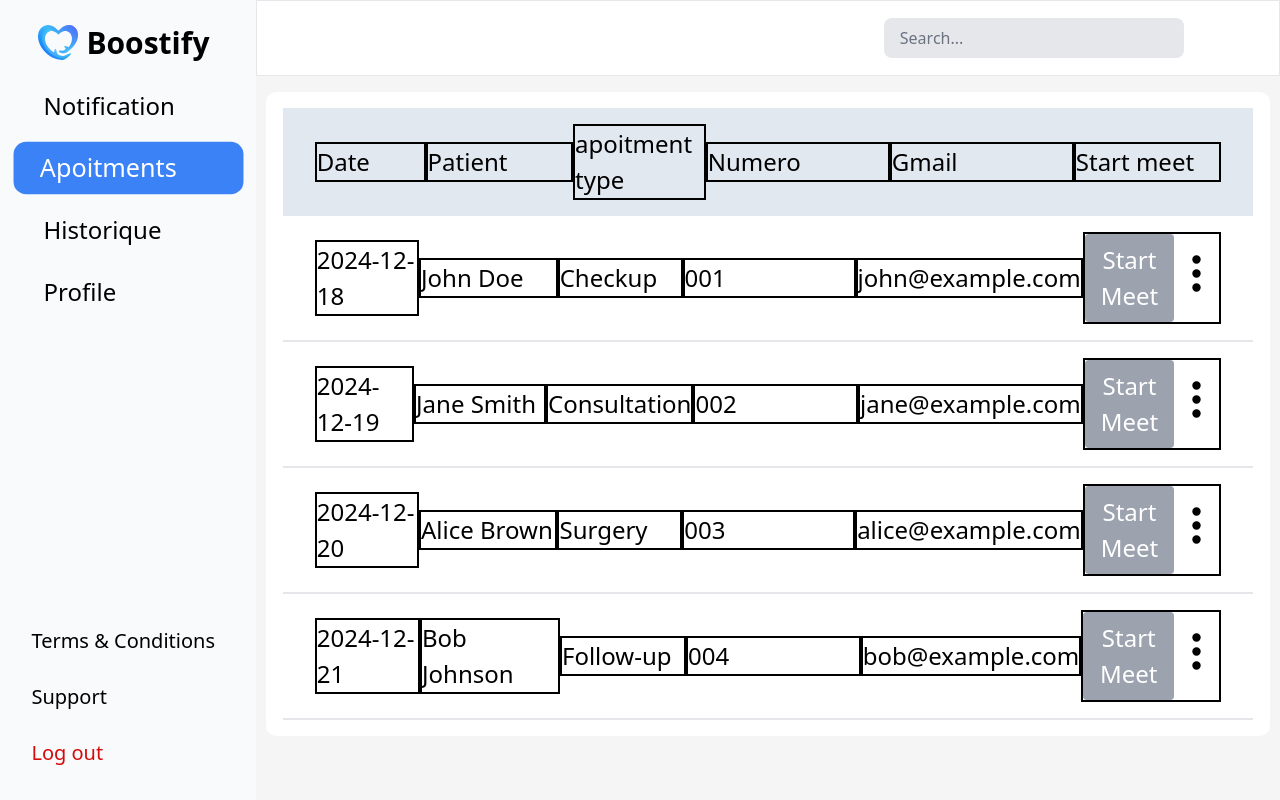
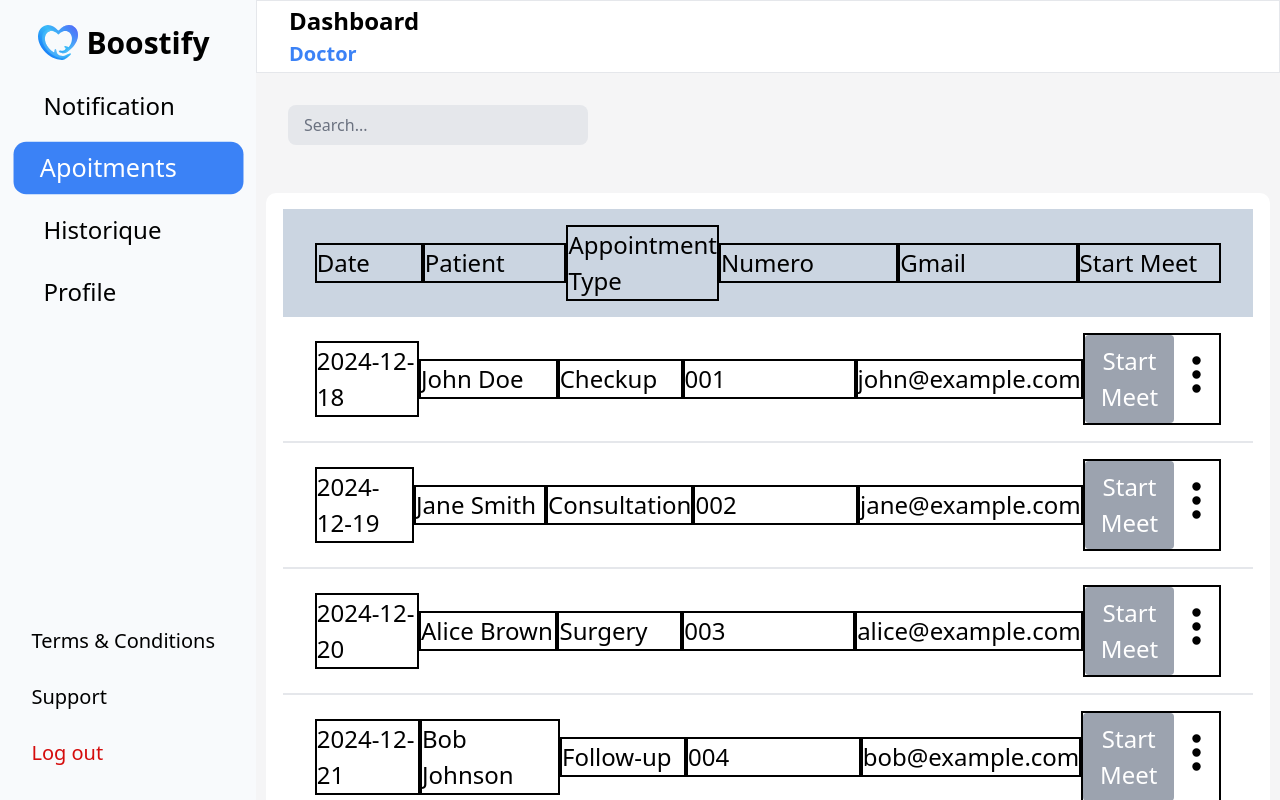
Before and after one commit to bouabca/DZtabib, a Next.js app: page /pages/dashDoc/apoitments in a window 1280 px wide. Built offline with nearby package versions, Linux system fonts and the light colour scheme.

Commit message:
adding search functionality for the doctor to search for his patients

```diff
--- a/app/pages/dashDoc/apoitments/page.tsx
+++ b/app/pages/dashDoc/apoitments/page.tsx
@@ -1,40 +1,46 @@
-// /pages/dash/notification.tsx
-import React from "react";
-import AppointmentList from "../../../../components/docdashComp/list"
+"use client"
+import React, { useState } from "react";
+import AppointmentList from "../../../../components/docdashComp/list";
+
 const Apoitments = () => {
+  const [search, setSearch] = useState(""); // State for search input
+
   const appointments = [
-    {id:"0", date: "2024-12-18", patient: "John Doe", type: "Checkup", number: "001", email: "john@example.com" },
-    { id:"1", date: "2024-12-19", patient: "Jane Smith", type: "Consultation", number: "002", email: "jane@example.com" },
-    { id:"2", date: "2024-12-20", patient: "Alice Brown", type: "Surgery", number: "003", email: "alice@example.com" },
-    { id:"3", date: "2024-12-21", patient: "Bob Johnson", type: "Follow-up", number: "004", email: "bob@example.com" },
+    { id: "4", date: "2024-12-18", patient: "John Doe", type: "Checkup", number: "001", email: "john@example.com" },
+    { id: "5", date: "2024-12-19", patient: "Jane Smith", type: "Consultation", number: "002", email: "jane@example.com" },
+    { id: "6", date: "2024-12-20", patient: "Alice Brown", type: "Surgery", number: "003", email: "alice@example.com" },
+    { id: "7", date: "2024-12-21", patient: "Bob Johnson", type: "Follow-up", number: "004", email: "bob@example.com" },
     // Add more entries as needed
   ];
 
+  // Filter appointments based on the search input
+  const filteredAppointments = appointments.filter((appointment) =>
+    appointment.patient.toLowerCase().startsWith(search.toLowerCase())
+  );
+
   return (
-   <>
-   <div className="p-4 m-4 rounded-[10px] overflow-visible  w-[1200px] md:w-[98%] mx-auto    bg-white">
-   <div className="w-[99.9%]  text-[24px] flex flex-row justify-between  px-8  items-center mx-auto bg-slate-200 py-4 ">
-    <div className="w-[150px] text-start border-solid border-2 border-black">Date</div>
-    <div  className="w-[200px] text-start border-solid border-2 border-black" >Patient</div>
-    <div  className="w-[180px] text-start border-solid border-2 border-black" >apoitment type</div>
-    <div  className="w-[250px] text-start border-solid border-2 border-black" >Numero</div>
-    <div  className="w-[250px] text-start border-solid border-2 border-black" >Gmail</div>
-    <div  className="w-[200px] text-start border-solid border-2 border-black" >Start meet</div>
-   </div>
+    <>
+      <input
+        type="text"
+        placeholder="Search..."
+        className="w-[300px] h-[40px] rounded-lg m-8 bg-gray-200 text-gray-600 placeholder-gray-500 px-4 focus:outline-none focus:ring-2 mr-[8%] focus:ring-gray-400"
+        value={search}
+        onChange={(e) => setSearch(e.target.value)} // Update search input on change
+      />
+      <div className="p-4 m-4 rounded-[10px] overflow-visible  w-[1200px] md:w-[98%] mx-auto bg-white">
+        <div className="w-[99.9%] text-[24px] flex flex-row justify-between px-8 items-center mx-auto bg-slate-300 py-4 ">
+          <div className="w-[150px] text-start border-solid border-2 border-black">Date</div>
+          <div className="w-[200px] text-start border-solid border-2 border-black">Patient</div>
+          <div className="w-[180px] text-start border-solid border-2 border-black">Appointment Type</div>
+          <div className="w-[250px] text-start border-solid border-2 border-black">Numero</div>
+          <div className="w-[250px] text-start border-solid border-2 border-black">Gmail</div>
+          <div className="w-[200px] text-start border-solid border-2 border-black">Start Meet</div>
+        </div>
 
-
-
-<AppointmentList appointments={appointments} />
-
-
-
-
-
-
-
-   </div>
-
-   </>
+        {/* Pass the filtered appointments to AppointmentList */}
+        <AppointmentList appointments={filteredAppointments} />
+      </div>
+    </>
   );
 };
 
--- a/app/pages/dashDoc/historique/page.tsx
+++ b/app/pages/dashDoc/historique/page.tsx
@@ -1,8 +1,9 @@
+"use client"
+import React, { useState } from "react";
+import AppointmentList from "../../../../components/docdashComp/list";
 
-// /pages/dash/notification.tsx
-import React from "react";
-import AppointmentList from "../../../../components/docdashComp/list"
 const historique = () => {
+  const [search, setSearch] = useState(""); // State for search input
   const appointments = [
     {id:"0", date: "2024-12-18", patient: "John Doe", type: "Checkup", number: "001", email: "john@example.com" },
     { id:"1", date: "2024-12-19", patient: "Jane Smith", type: "Consultation", number: "002", email: "jane@example.com" },
@@ -10,9 +11,20 @@ const historique = () => {
     { id:"3", date: "2024-12-21", patient: "Bob Johnson", type: "Follow-up", number: "004", email: "bob@example.com" },
     // Add more entries as needed
   ];
+  const filteredAppointments = appointments.filter((appointment) =>
+    appointment.patient.toLowerCase().startsWith(search.toLowerCase())
+  );
 
   return (
-   <>
+    <>
+       <input
+        type="text"
+        placeholder="Search..."
+        className="w-[300px] h-[40px] rounded-lg m-8 bg-gray-200 text-gray-600 placeholder-gray-500 px-4 focus:outline-none focus:ring-2 mr-[8%] focus:ring-gray-400"
+        value={search}
+        onChange={(e) => setSearch(e.target.value)} // Update search input on change
+      />
+
    <div className="p-4 m-4 rounded-[10px] overflow-visible  w-[1200px] md:w-[98%] mx-auto    bg-white">
    <div className="w-[99.9%]  text-[24px] flex flex-row justify-between  px-8  items-center mx-auto bg-slate-200 py-4 ">
     <div className="w-[150px] text-start border-solid border-2 border-black">Date</div>
@@ -25,7 +37,7 @@ const historique = () => {
 
 
 
-<AppointmentList appointments={appointments} />
+<AppointmentList appointments={filteredAppointments} />
 
 
 
--- a/app/pages/dashDoc/layout.tsx
+++ b/app/pages/dashDoc/layout.tsx
@@ -40,16 +40,17 @@ export default function RootLayout({ children }: { children: React.ReactNode })
           {/* Main Dashboard Section */}
           <div className=" w-screen md:w-[80%] h-min md:h-full bg-[#F5F5F6] flex flex-col justify-center items-center">
             {/* Top Search Bar */}
-            <div className="h-[80px] w-full bg-white border flex items-center justify-end p-4">
-              <input
-                type="text"
-                placeholder="Search..."
-                className="w-[300px] h-[40px] rounded-lg bg-gray-200 text-gray-600 placeholder-gray-500 px-4 focus:outline-none focus:ring-2 mr-[8%] focus:ring-gray-400"
-              />
+            <div className="h-[80px] w-full bg-white border flex items-center justify-start ">
+              <div className="flex px-8 flex-col gap-0 text-start justify-start items-start">
+                 <div className="text-[24px] font-bold">Dashboard</div>
+                 <div  className="text-[20px] font-bold text-blue-500" >Doctor</div>
+                 </div>
+
             </div>
 
             {/* Dynamic Content */}
             <div className="overflow-x-scroll    w-[100%] h-min md:h-full">
+
               {children}
             </div>
           </div>
--- a/components/docdashComp/list.tsx
+++ b/components/docdashComp/list.tsx
@@ -1,8 +1,8 @@
-
 import React from "react";
 import DropdownMenu from "../docdashComp/dropdown";
 
 interface AppointmentRowProps {
+  id: string;
   date: string;
   patient: string;
   type: string;
@@ -11,35 +11,34 @@ interface AppointmentRowProps {
 }
 
 const AppointmentRow: React.FC<AppointmentRowProps> = ({
+  id,
   date,
   patient,
   type,
   number,
   email,
 }) => {
-
-
   return (
-    <div className="w-[99.9%] text-[24px] flex flex-row justify-between items-center border-b-2 border-solid px-8 mx-auto py-4">
-      <div className="w-[150px] text-start border-solid border-2  border-black">{date}</div>
+    <div
+      key={id}
+      className="w-[99.9%] text-[24px] flex flex-row justify-between items-center border-b-2 border-solid px-8 mx-auto py-4 hover:bg-slate-100 hover:text-blue-500 cursor-pointer transition-all ease-in duration-[200ms]"
+    >
+      <div className="w-[150px] text-start border-solid border-2 border-black">{date}</div>
       <div className="w-[200px] text-start border-solid border-2 border-black">{patient}</div>
       <div className="w-[180px] text-start border-solid border-2 border-black">{type}</div>
       <div className="w-[250px] text-start border-solid border-2 border-black">{number}</div>
       <div className="w-[250px] text-start border-solid border-2 border-black">{email}</div>
       <div className="w-[200px] flex flex-row justify-center items-center text-start border-solid border-2 border-black">
         <button className="bg-gray-400 text-white px-4 py-2 rounded">Start Meet</button>
-
-        {/* Dropdown button */}
         <DropdownMenu />
       </div>
     </div>
   );
 };
 
-
-
 interface AppointmentListProps {
   appointments: {
+    id: string;
     date: string;
     patient: string;
     type: string;
@@ -51,18 +50,16 @@ interface AppointmentListProps {
 const AppointmentList: React.FC<AppointmentListProps> = ({ appointments }) => {
   return (
     <>
-      {appointments.map((appointment, index) => (
-       <div className="hover:bg-slate-200 transition-all ease-in duration-[200ms]">
-   <AppointmentRow
-          key={index}
+      {appointments.map((appointment) => (
+        <AppointmentRow
+          key={appointment.id} // Use the unique ID as the key
+          id={appointment.id}
           date={appointment.date}
           patient={appointment.patient}
           type={appointment.type}
           number={appointment.number}
           email={appointment.email}
         />
-       </div>
-
       ))}
     </>
   );
```
